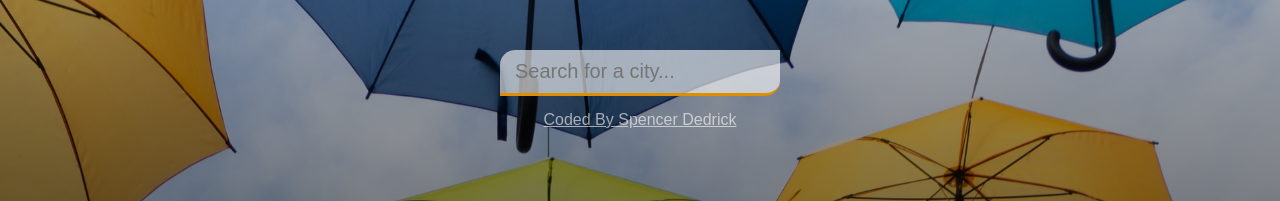
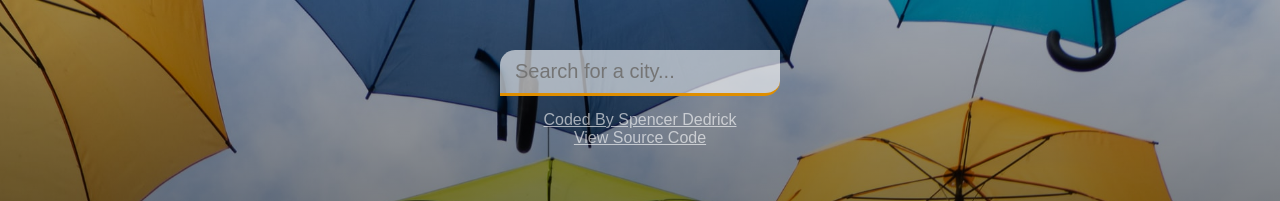
Before and after one commit to SpencerDedrick/ReactWeatherApp, a React (Create React App) app: page / in a window 1280 px wide. Shown: the top 201 px of the page. Built offline with nearby package versions, Linux system fonts and the light colour scheme.

Commit message:
added a link to sourcecode in footer

```diff
--- a/src/components/Footer.js
+++ b/src/components/Footer.js
@@ -4,7 +4,11 @@ import React from "react"
 
 const Footer = () => {
     return(
-        <a target="_blank" rel="noopener noreferrer" href="https://spencerdedrick.netlify.com/" className="footer">Coded By Spencer Dedrick</a>   )
+        <div className="footer">
+        <a target="_blank" rel="noopener noreferrer" href="https://spencerdedrick.netlify.com/" className="footer">Coded By Spencer Dedrick</a>
+        <br/>
+        <a target="_blank" rel="noopener noreferrer" href="https://github.com/SpencerDedrick/ReactWeatherApp" className="footer">View Source Code</a>
+        </div>  )
 }
 
 export default Footer
--- a/src/containers/App.css
+++ b/src/containers/App.css
@@ -15,7 +15,7 @@ body {
     display: flex;
     flex-direction: column;
     min-height: 100vh;
-    background-image: linear-gradient(to bottom, rgba(0,0,0,0.3), rgba(0,0,0.6))
+    background-image: linear-gradient(to bottom, rgba(0,0,0,0.3), rgba(0,0,0.6));
 }
 
 header {
```
